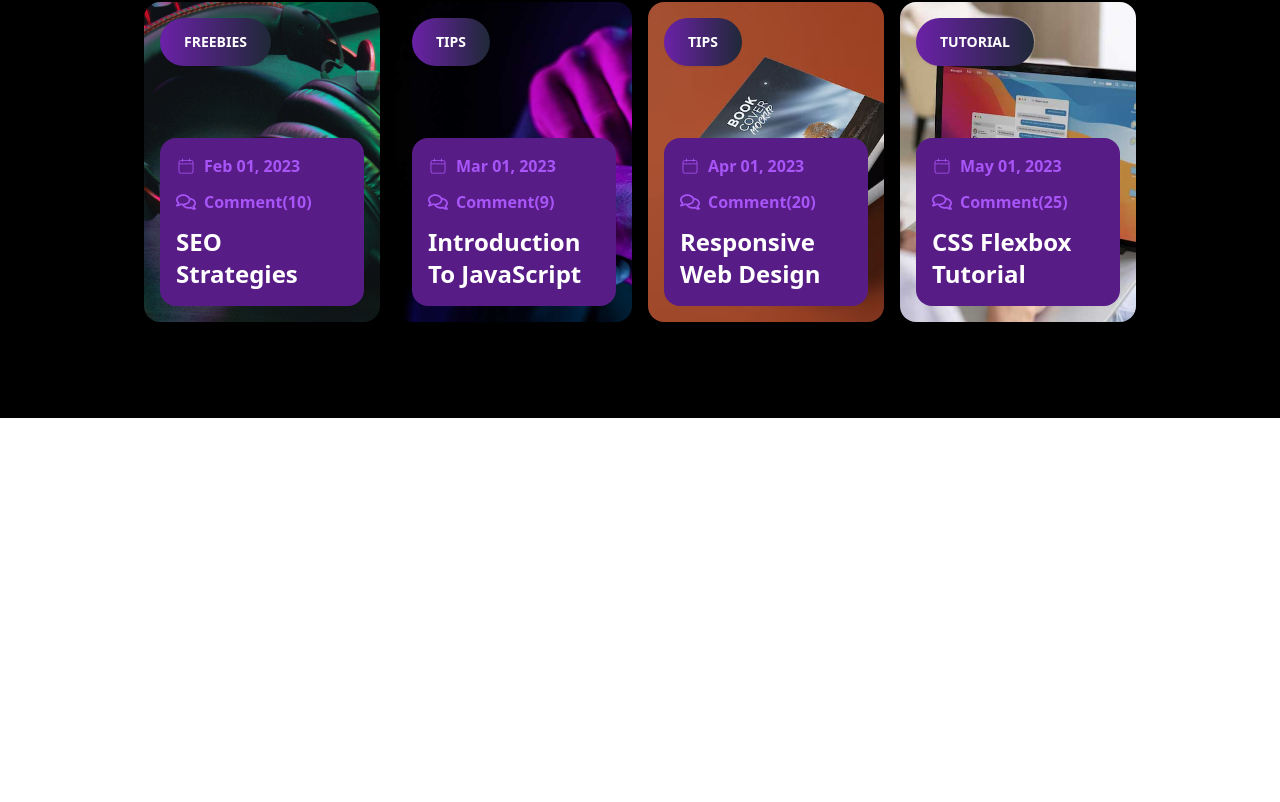
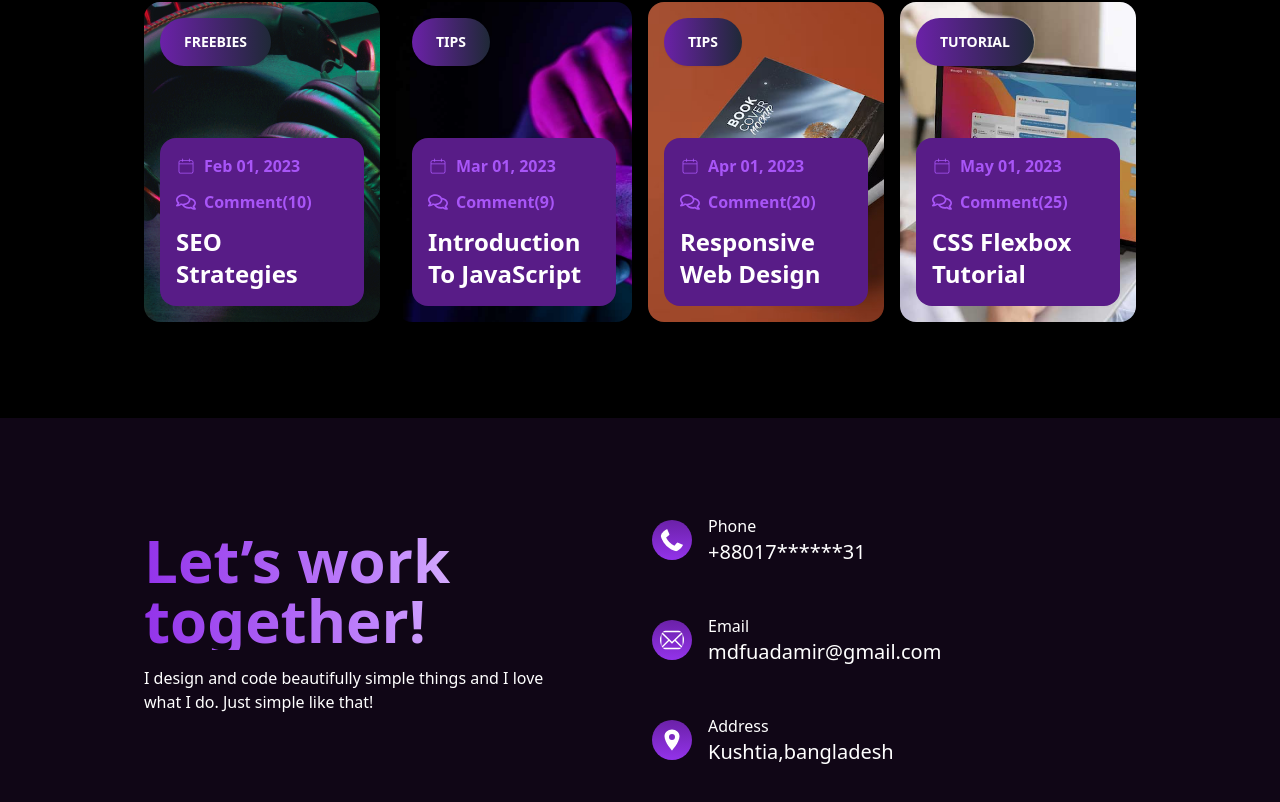
Before and after one commit to MdFuadAmir/Animated-Portfolio, a React app: page / in a window 1280 px wide. Shown: the part 5824-6626 px from the top of the page. Before the commit the page ends 6242 px from the top, so only its background shows below. Built offline with nearby package versions, Linux system fonts and the light colour scheme; the HTML template or start-up script is replaced by a standard one.

Commit message:
added home paggge contact section setup

```diff
--- a/src/Components/Home/Home.jsx
+++ b/src/Components/Home/Home.jsx
@@ -2,6 +2,7 @@ import Blog from "../Blog/Blog";
 import Client from "../Client/Client";
 import Experience from "../Experience/Experience";
 import Hero from "../Hero/Hero";
+import HomeContact from "../HomeContact/HomeContact";
 import "../Navber/navber.css"
 import Quality from "../Quality/Quality";
 import RecentWorks from "../RecentWorks/RecentWorks";
@@ -17,6 +18,7 @@ const Home = () => {
             <Experience/>
             <Skill/>
             <Blog/>
+            <HomeContact/>
         </div>
     );
 };
--- /dev/null
+++ b/src/Components/HomeContact/HomeContact.jsx
@@ -0,0 +1,49 @@
+import { FaPhoneAlt } from "react-icons/fa";
+import { TfiEmail } from "react-icons/tfi";
+import { IoLocationSharp } from "react-icons/io5";
+
+const HomeContact = () => {
+    return (
+        <div className="max-w-5xl mx-auto py-24">
+            <div className="grid grid-cols-1 md:grid-cols-2 gap-6 justify-center">
+                <div className="p-4">
+                <h1 className="bg-gradient-to-r from-purple-600 via-purple-400 to-white inline-block text-transparent bg-clip-text text-4xl md:text-6xl font-bold">Let’s work together!</h1>
+                <p className="text-white pr-12 mt-4 mb-8">I design and code beautifully simple things and I love what I do. Just simple like that!</p>
+                {/* form */}
+                <form action="">
+
+                </form>
+
+                </div>
+                <div className=" space-y-12">
+                <div className="flex gap-4 items-center">
+                <FaPhoneAlt size={40} className="bg-gradient-to-b from-purple-800 to-purple-600 p-2 rounded-full text-white"/>
+
+                        <div className="text-white">
+                        <p>Phone</p>
+                        <p className="text-xl">+88017******31</p>
+                        </div>
+                </div>
+                <div className="flex gap-4 items-center">
+                <TfiEmail size={40} className="bg-gradient-to-b from-purple-800 to-purple-600 p-2 rounded-full text-white"/>
+                        <div className="text-white">
+                        <p>Email</p>
+                        <p className="text-xl">mdfuadamir@gmail.com</p>
+                        </div>
+                </div>
+                <div className="flex gap-4 items-center">
+                <IoLocationSharp size={40} className="bg-gradient-to-b from-purple-800 to-purple-600 p-2 rounded-full text-white"/>
+                        <div className="text-white">
+                        <p>Address</p>
+                        <p className="text-xl">Kushtia,bangladesh</p>
+                        </div>
+                </div>
+                </div>
+
+            </div>
+
+        </div>
+    );
+};
+
+export default HomeContact;
```
